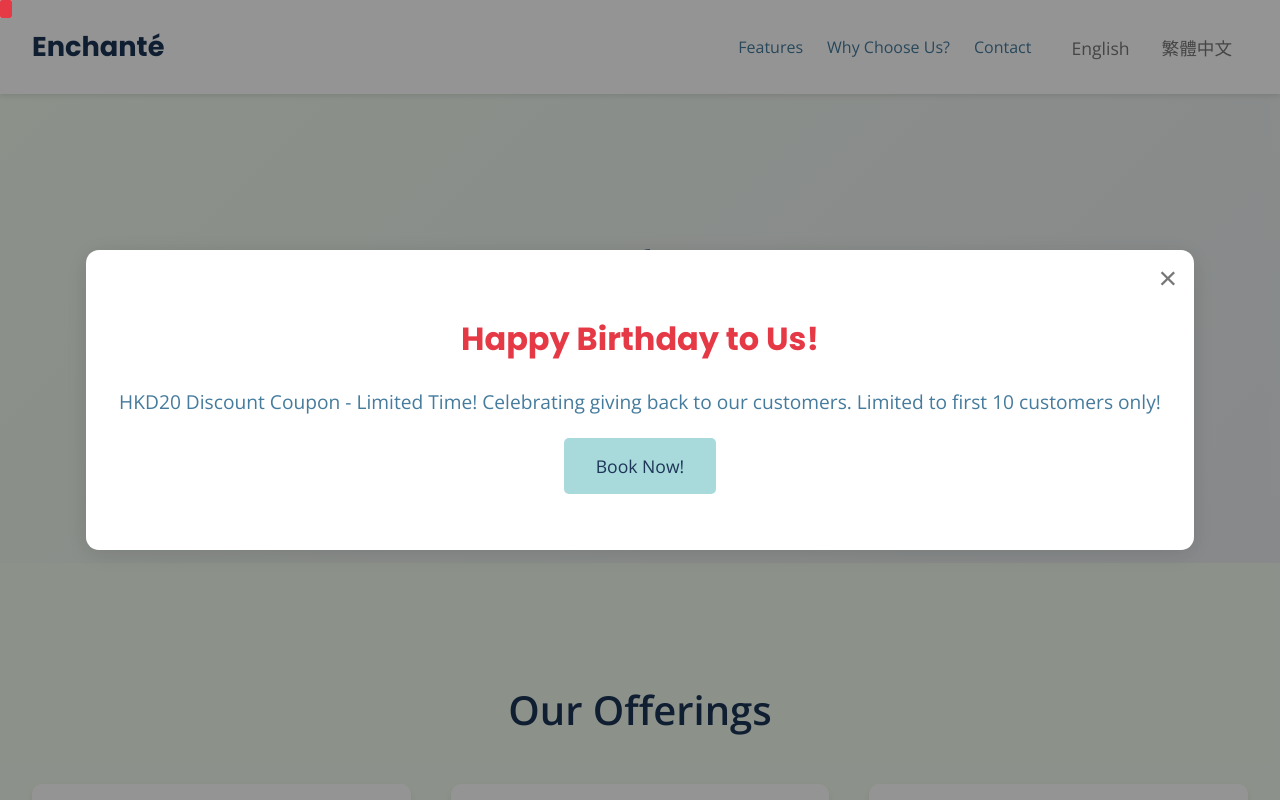
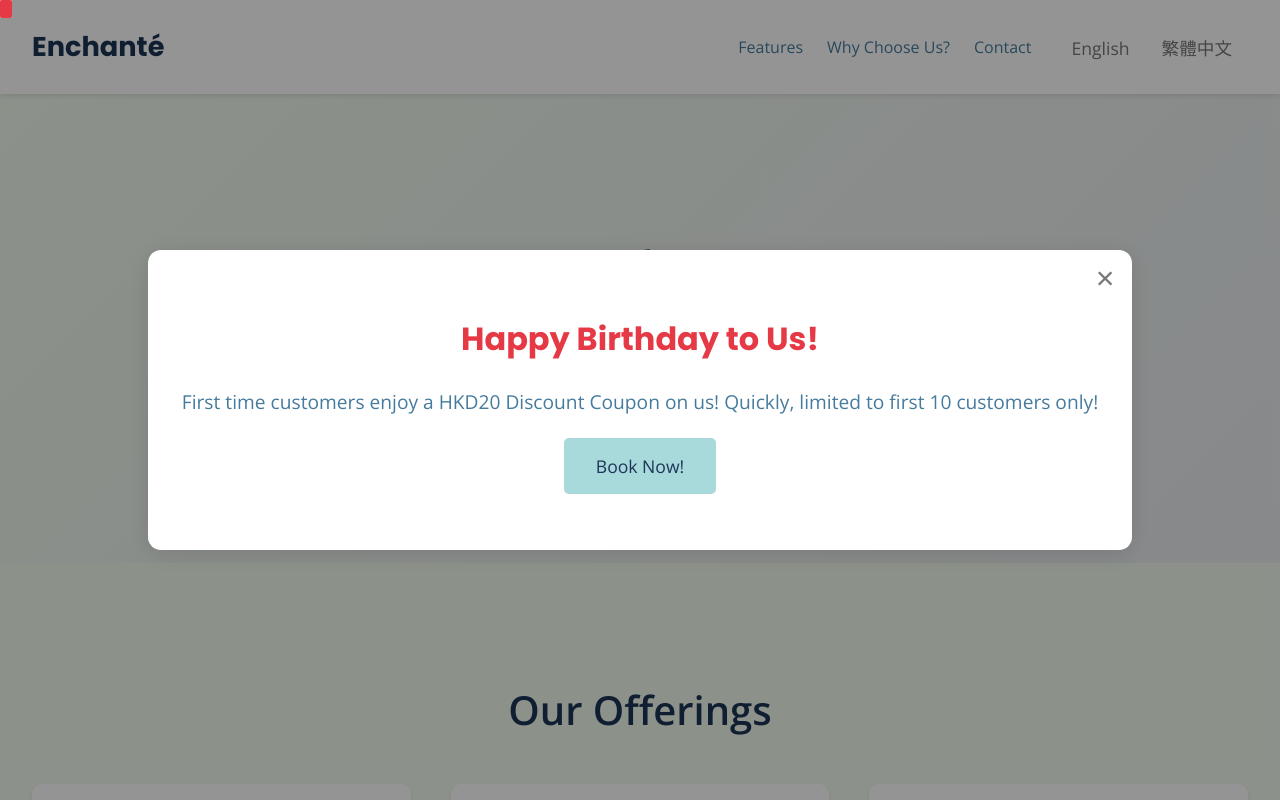
Before and after one commit to desertfox-gt/New, a React (Create React App) app: page / in a window 1280 px wide. Shown: the top 800 px of the page. Built offline with nearby package versions, Linux system fonts and the light colour scheme.

Commit message:
Update App.js

```diff
--- a/src/App.js
+++ b/src/App.js
@@ -219,7 +219,7 @@ function App() {
         button: "Contact Us",
       },
       footer: {
-        copyright: "Enchanté • Classy, Dark Purple SPA",
+        copyright: "Enchanté by The KOC Group",
       },
       languageSelector: {
         en: "English",
@@ -228,7 +228,7 @@ function App() {
       birthdayPopup: {
         title: "Happy Birthday to Us!",
         message:
-          "HKD20 Discount Coupon - Limited Time! Celebrating giving back to our customers. Limited to first 10 customers only!",
+          "First time customers enjoy a HKD20 Discount Coupon on us!       Quickly, limited to first 10 customers only!",
       },
     },
     zh: {
@@ -282,7 +282,7 @@ function App() {
         button: "聯絡我們",
       },
       footer: {
-        copyright: "Enchanté • 高雅，深紫色水療中心",
+        copyright: "Enchanté by The KOC Group",
       },
       languageSelector: {
         en: "English",
@@ -291,7 +291,7 @@ function App() {
       birthdayPopup: {
         title: "祝我們生日快樂！",
         message:
-          "HKD20 Discount Coupon - Limited Time! Celebrating giving back to our customers. Limited to first 10 customers only!",
+          "首次體驗我們服務的客戶可專享 HKD20 優惠帣。     拿拿聲啦，只限頭十位客戶！",
       },
     },
   };
```
